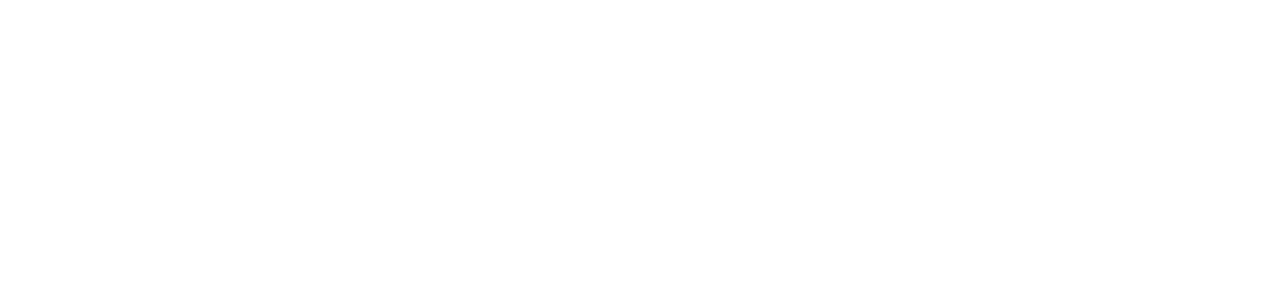
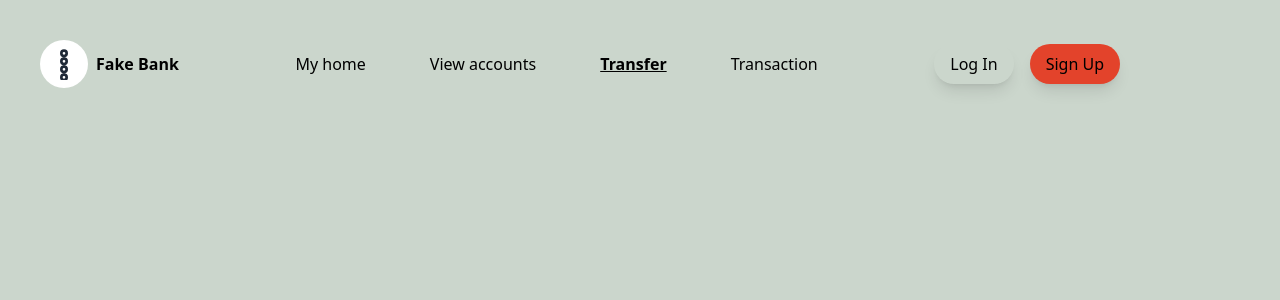
Before and after one commit to ponkpook/Fake-Bank-Front, a React (Create React App) app: page /transfer in a window 1280 px wide. Before the commit this address had no page. Shown: the top 300 px of the page. Built offline with nearby package versions, Linux system fonts and the light colour scheme; a web font is replaced by a local one.

Commit message:
update transfer

```diff
--- a/src/App.tsx
+++ b/src/App.tsx
@@ -4,6 +4,7 @@
 import { Homepage } from "./pages/homepage";
 import { Login } from "./pages/login";
 import { Signup } from "./pages/signup";
+import { Transfer } from "./pages/transfer";
 import { Viewaccount } from "./pages/viewaccount";
 import "./App.css";
 
@@ -16,6 +17,7 @@
         <Route path="/login" element={<Login />} />
         <Route path="/signup" element={<Signup />} />
         <Route path="/accounts" element={<Viewaccount />} />
+        <Route path="/transfer" element={<Transfer />} />
       </Routes>
     </Router>
   );
--- a/src/components/navbar.tsx
+++ b/src/components/navbar.tsx
@@ -50,8 +50,12 @@
             View accounts
           </NavLink>
           <NavLink
-            to="/"
-            className="font-light rounded-full px-space-4 py-space-2 hover:bg-native-milk/50 transition"
+            to="/transfer"
+            className={({ isActive }) =>
+              `rounded-full px-space-4 py-space-2 hover:bg-native-milk/50 transition ${
+                isActive ? "font-bold underline" : "font-light "
+              }`
+            }
           >
             Transfer
           </NavLink>
--- /dev/null
+++ b/src/pages/transfer.tsx
@@ -0,0 +1,10 @@
+import React from "react";
+import { Container } from "../components/container";
+
+export const Transfer = () => {
+  return (
+    <Container>
+      <div></div>
+    </Container>
+  );
+};
```
